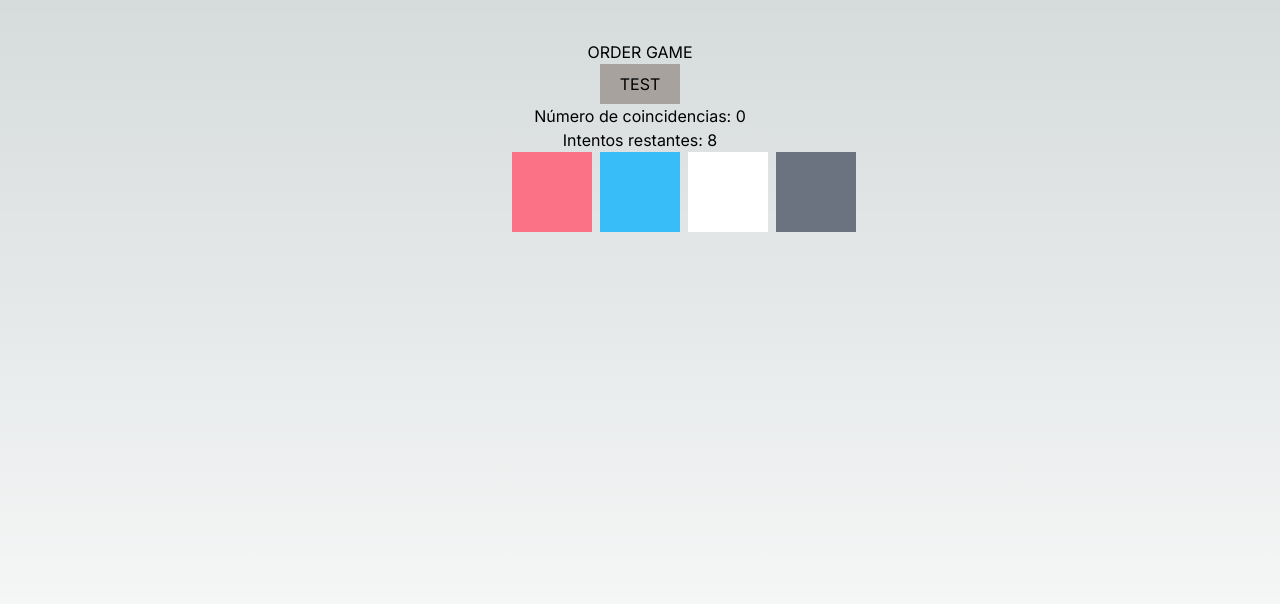
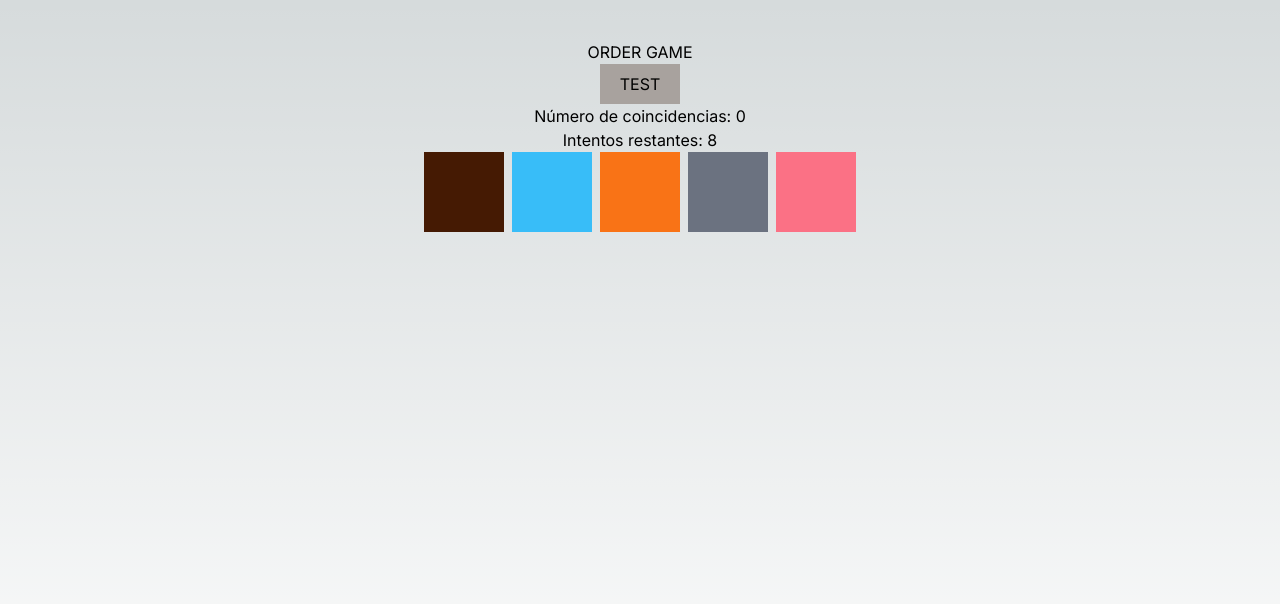
Before and after one commit to kukapu/ordergame, a Next.js app: page / in a window 1280 px wide. Shown: the top 604 px of the page. Built offline with nearby package versions, Linux system fonts and the light colour scheme.

Commit message:
deleted black color from array

```diff
--- a/src/app/page.tsx
+++ b/src/app/page.tsx
@@ -21,7 +21,6 @@ const completeList: string[] = [
   'blue',
   'gray',
   'brown',
-  'black',
 ]
 
 const spliceList = (list: string[], n: number): string[] => {
@@ -45,7 +44,7 @@ export default function Home() {
   const [history, setHistory] = useState<History[][]>([]);
 
   useEffect(() => {
-    const randomColorList = disorderList([...completeList]);
+    const randomColorList = disorderList(disorderList([...completeList]));
     const lengthList = spliceList(randomColorList, 5);
     setSolutionList(disorderList([...lengthList]));
     setPlayerList(disorderList([...lengthList]));
--- a/src/components/OrderItem.tsx
+++ b/src/components/OrderItem.tsx
@@ -26,11 +26,7 @@ const getColorClass = (color: string) => {
     case 'gray':
       return 'bg-gray-500';
     case 'brown':
-      return 'bg-brown-500';
-    case 'black':
-      return 'bg-stone-900';
-    default:
-      return '';
+      return 'bg-amber-950';
   }
 }
 
@@ -53,7 +49,7 @@ export const OrderItem = ({ color }: OrderItemProps) => {
       {...attributes}
       {...listeners}
     >
-      <div className={`flex gap-2 items-center justify-center w-20 h-20 ${getColorClass(color)}`}></div>
+      <div className={`flex gap-2 items-center justify-center w-20 h-20 touch-auto ${getColorClass(color)}`}></div>
     </div>
   )
 }
```
